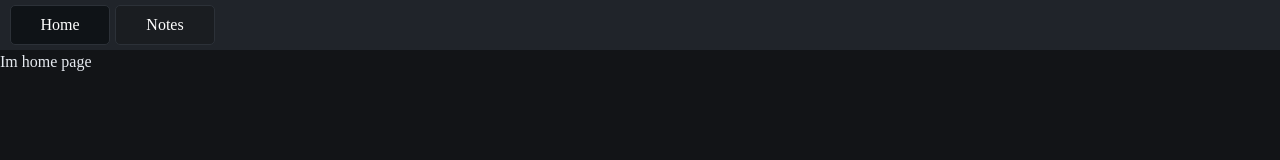
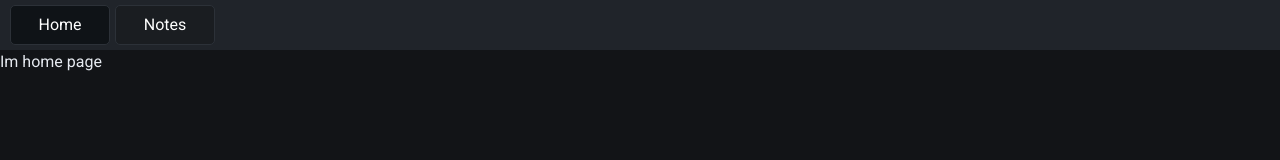
Before and after one commit to mikhaylovdaniil/requent-frontend, a Vue app: page / in a window 1280 px wide. Shown: the top 160 px of the page. Built offline with nearby package versions, Linux system fonts and the light colour scheme.

Commit message:
changed global font to roboto

```diff
--- a/index.html
+++ b/index.html
@@ -1,10 +1,16 @@
-<!DOCTYPE html>
+<!doctype html>
 <html lang="">
     <head>
-    <meta charset="UTF-8">
-    <link rel="icon" href="/favicon.ico">
-    <meta name="viewport" content="width=device-width, initial-scale=1.0">
-    <title>Vite App</title>
+        <meta charset="UTF-8" />
+        <link rel="icon" href="/favicon.ico" />
+        <meta name="viewport" content="width=device-width, initial-scale=1.0" />
+        <link rel="preconnect" href="https://fonts.googleapis.com" />
+        <link rel="preconnect" href="https://fonts.gstatic.com" crossorigin />
+        <link
+            href="https://fonts.googleapis.com/css2?family=Inter:ital,opsz,wght@0,14..32,100..900;1,14..32,100..900&family=Roboto:wght@100..900&display=swap"
+            rel="stylesheet"
+        />
+        <title>Requent</title>
     </head>
     <body>
         <div id="app"></div>
--- a/src/assets/main.css
+++ b/src/assets/main.css
@@ -79,6 +79,8 @@ body {
     background-color: var(--bg-primary);
     color: var(--text-primary);
     border-color: var(--border);
+
+    font-family: Roboto;
 }
 
 /* setting ends here */
```
Lines whose indentation alone changed are shown as unchanged.
